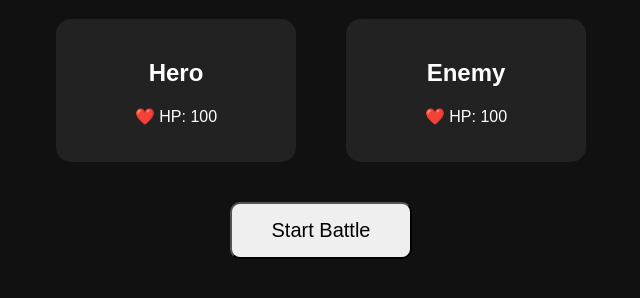
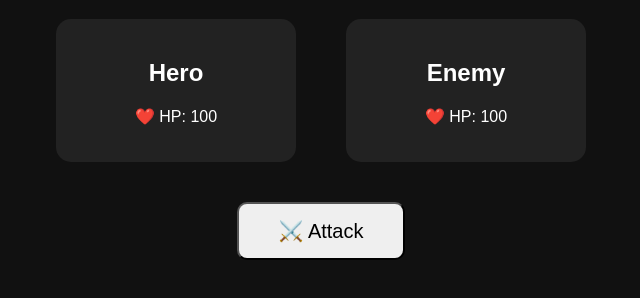
Before and after one commit to amirmahdimashkani123/AnimeBattle, a plain HTML site: page index.html in a window 1280 px wide. Shown: the part 144-442 px from the top of the page, without its empty margins (319-959 px from the left). Drawn offline with Linux system fonts and the light colour scheme.

Commit message:
Update index.html

```diff
--- a/index.html
+++ b/index.html
@@ -22,7 +22,7 @@
         </div>
     </div>
 
-    <button>Start Battle</button>
+    <button onclick="attack()">⚔️ Attack</button>
 </div>
 
 <script src="script.js"></script>
```
